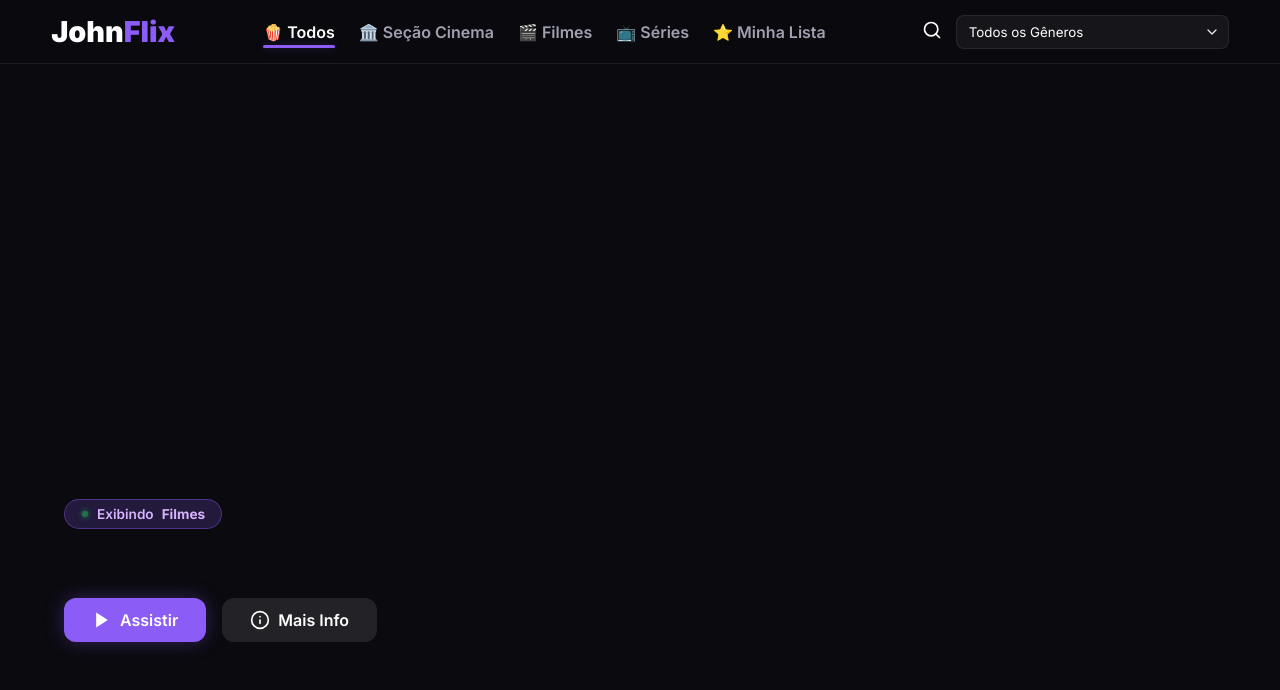
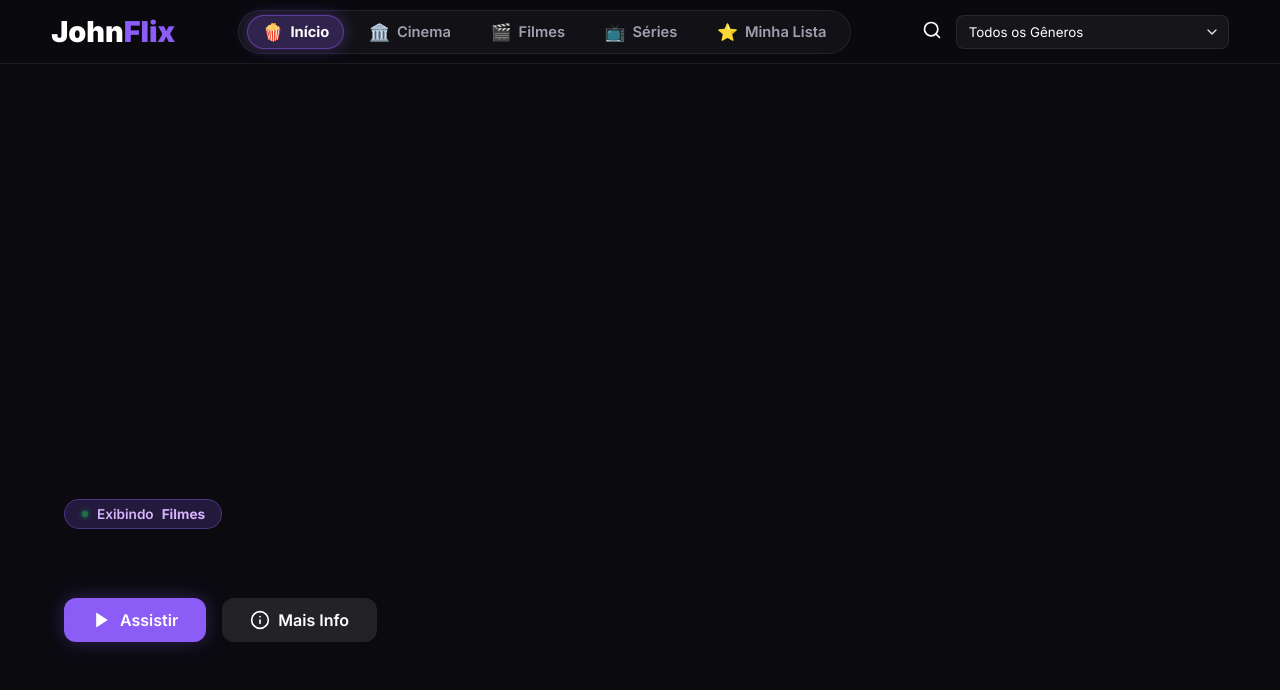
Before and after one commit to jpjohngithub/johnflix, a plain HTML site: page index.html in a window 1280 px wide. Drawn offline with nearby package versions, Linux system fonts and the light colour scheme; no server answers.

Commit message:
Align PC desktop navigation with mobile: luxury glass capsule tabs, dynamic icons, and Início, Cinema, Filmes, Séries, Minha Lista

```diff
--- a/index.html
+++ b/index.html
@@ -20,11 +20,26 @@
       <div class="header-content">
         <a href="#" class="logo">John<span>Flix</span></a>
         <nav class="header-nav">
-          <a href="#" class="nav-link active" data-type="all">🍿 Todos</a>
-          <a href="#" class="nav-link" data-type="cinema">🏛️ Seção Cinema</a>
-          <a href="#" class="nav-link" data-type="movie">🎬 Filmes</a>
-          <a href="#" class="nav-link" data-type="series">📺 Séries</a>
-          <a href="#" class="nav-link" data-type="watchlist">⭐ Minha Lista</a>
+          <a href="#" class="nav-link active" data-type="all">
+            <span class="nav-link-icon">🍿</span>
+            <span class="nav-link-text">Início</span>
+          </a>
+          <a href="#" class="nav-link" data-type="cinema">
+            <span class="nav-link-icon">🏛️</span>
+            <span class="nav-link-text">Cinema</span>
+          </a>
+          <a href="#" class="nav-link" data-type="movie">
+            <span class="nav-link-icon">🎬</span>
+            <span class="nav-link-text">Filmes</span>
+          </a>
+          <a href="#" class="nav-link" data-type="series">
+            <span class="nav-link-icon">📺</span>
+            <span class="nav-link-text">Séries</span>
+          </a>
+          <a href="#" class="nav-link" data-type="watchlist">
+            <span class="nav-link-icon">⭐</span>
+            <span class="nav-link-text">Minha Lista</span>
+          </a>
         </nav>
         <div class="header-actions">
           <div class="search-container" id="search-container">
--- a/style.css
+++ b/style.css
@@ -92,33 +92,51 @@ html {
 
 .header-nav {
   display: flex;
-  gap: 1.5rem;
+  align-items: center;
+  gap: 0.6rem;
+  background: rgba(255, 255, 255, 0.04);
+  padding: 4px 8px;
+  border-radius: 30px;
+  border: 1px solid rgba(255, 255, 255, 0.08);
+  backdrop-filter: blur(16px);
 }
 .nav-link {
+  display: flex;
+  align-items: center;
+  gap: 7px;
   color: var(--text-secondary);
   text-decoration: none;
   font-weight: 600;
-  font-size: 1rem;
-  transition: var(--transition);
+  font-size: 0.92rem;
+  transition: all 0.25s cubic-bezier(0.4, 0, 0.2, 1);
   position: relative;
-  padding: 6px 0;
+  padding: 6px 14px;
+  border-radius: 20px;
+  border: 1px solid transparent;
+}
+.nav-link-icon {
+  font-size: 1.05rem;
+  transition: transform 0.2s ease;
+  display: inline-flex;
+  align-items: center;
+  justify-content: center;
 }
 .nav-link:hover {
   color: white;
+  background: rgba(255, 255, 255, 0.08);
+}
+.nav-link:hover .nav-link-icon {
+  transform: scale(1.15);
 }
 .nav-link.active {
   color: white;
+  background: rgba(139, 92, 246, 0.25);
+  border-color: rgba(139, 92, 246, 0.5);
+  box-shadow: 0 0 16px rgba(139, 92, 246, 0.35);
+  font-weight: 700;
 }
 .nav-link.active::after {
-  content: '';
-  position: absolute;
-  bottom: 0;
-  left: 0;
-  width: 100%;
-  height: 3px;
-  background-color: var(--accent);
-  border-radius: 2px;
-  box-shadow: 0 0 10px var(--accent-glow);
+  display: none;
 }
 
 /* Hero Category Pill */
```
